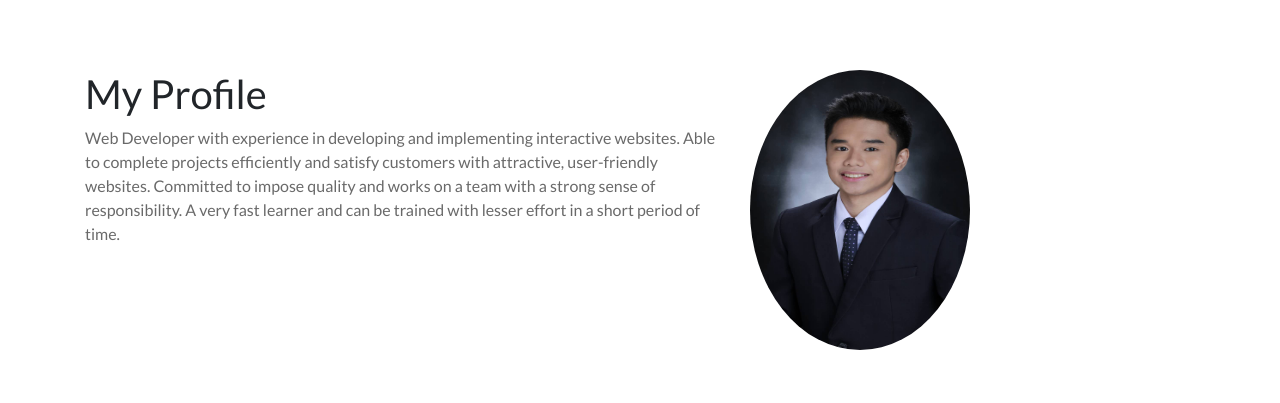
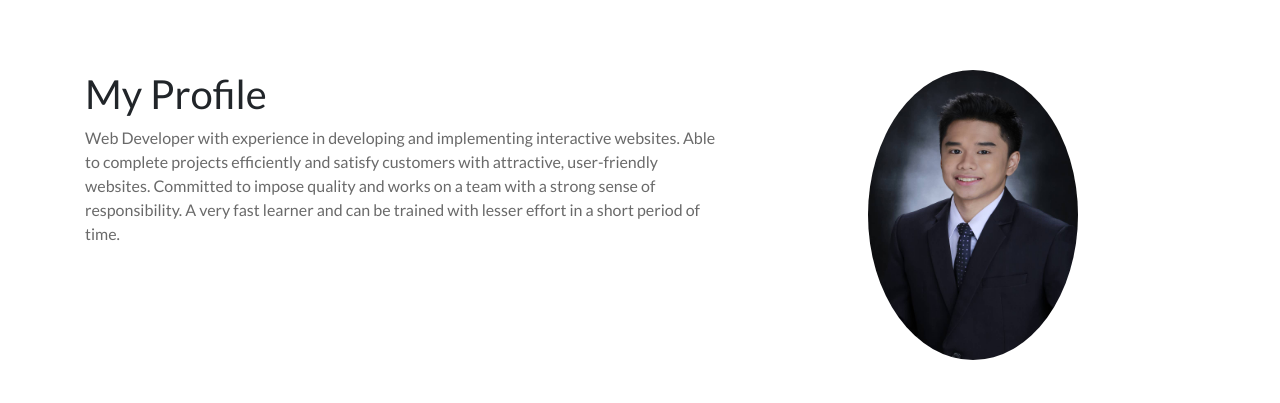
Before and after one commit to patrickgeda/patrickgeda.github.io, a plain HTML site: page index.html in a window 1280 px wide. Shown: the part 637-1040 px from the top of the page. Drawn offline with nearby package versions, Linux system fonts and the light colour scheme.

Commit message:
edited my profile section

```diff
--- a/style.css
+++ b/style.css
@@ -95,7 +95,9 @@ body{
 }
 
 .my-profile{
-    width: 220px;
-    height: 280px;
+    display: block;
+    margin: 0 auto;
+    width: 210px;
+    height: 290px;
     border-radius: 50%;
 }
```
